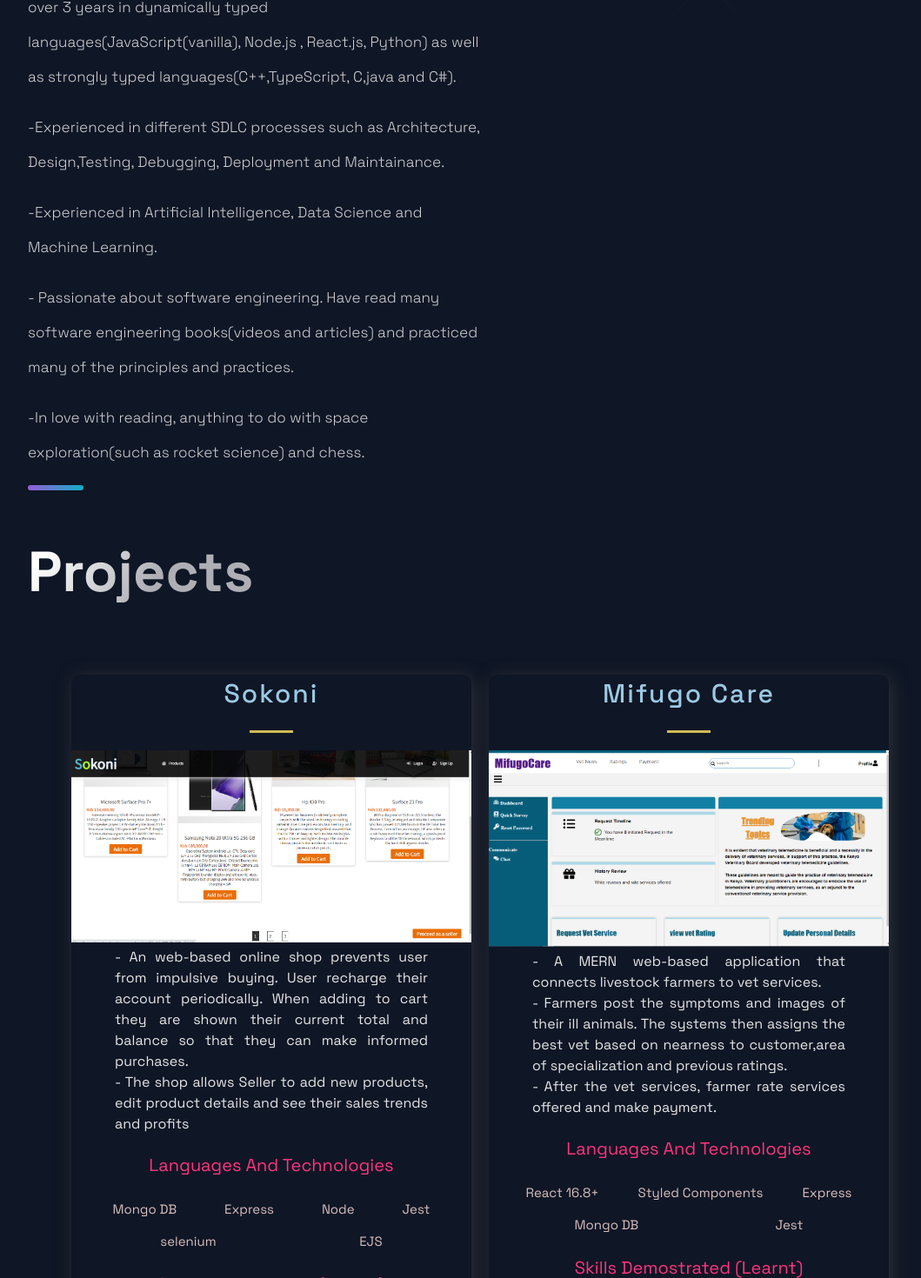
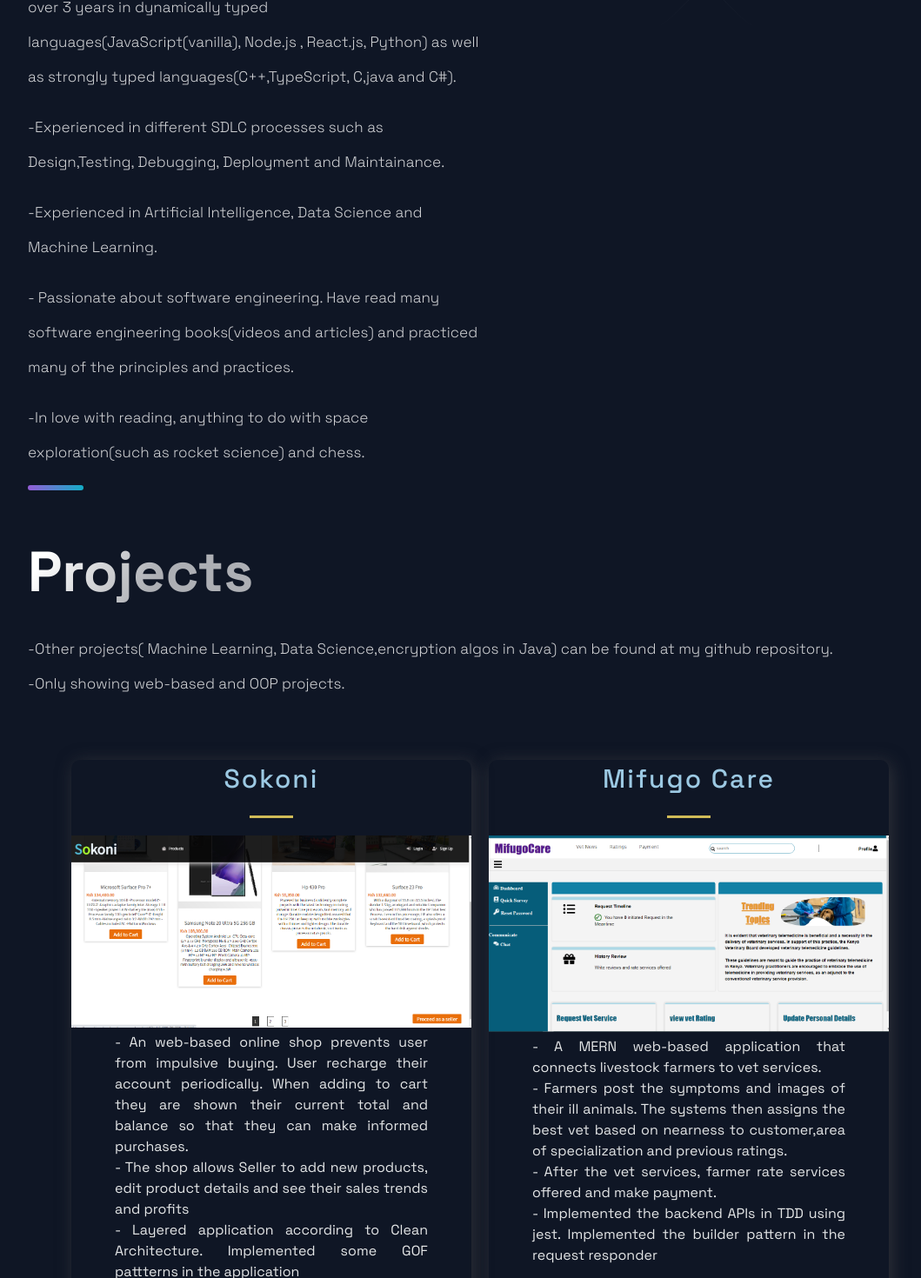
Before and after one commit to samuelmaina/portifolio, a Next.js app: page / in a window 1280 px wide. Shown: the part 599-2069 px from the top of the page at 87% size, without its empty margins (88-1147 px from the left). Built offline with nearby package versions, Linux system fonts and the light colour scheme.

Commit message:
Added more details to the projects and the header

```diff
--- a/src/components/Hero/Hero.js
+++ b/src/components/Hero/Hero.js
@@ -24,8 +24,8 @@ const Hero = (props) => (
         </SectionText>
 
         <SectionText>
-          -Experienced in different SDLC processes such as Architecture,
-          Design,Testing, Debugging, Deployment and Maintainance.
+          -Experienced in different SDLC processes such as Design,Testing,
+          Debugging, Deployment and Maintainance.
         </SectionText>
         <SectionText>
           -Experienced in Artificial Intelligence, Data Science and Machine
--- a/src/components/Projects/Projects.js
+++ b/src/components/Projects/Projects.js
@@ -16,6 +16,7 @@ import {
 import {
   Section,
   SectionDivider,
+  SectionText,
   SectionTitle,
 } from "../../styles/GlobalComponents";
 import { projects } from "../../constants/constants";
@@ -24,6 +25,12 @@ const Projects = () => (
   <Section nopadding id="projects">
     <SectionDivider />
     <SectionTitle main>Projects</SectionTitle>
+    <SectionText>
+      -Other projects( Machine Learning, Data Science,encryption algos in Java)
+      can be found at my github repository.
+      <br />
+      -Only showing web-based and OOP projects.
+    </SectionText>
     <GridContainer>
       {projects.map((p, i) => {
         return (
--- a/src/constants/constants.js
+++ b/src/constants/constants.js
@@ -5,6 +5,8 @@ export const projects = [
       `An web-based online shop prevents user from impulsive buying. User recharge their account periodically.
       When adding to cart they are shown their current total and balance so that they can make informed purchases.`,
       "The shop allows Seller to add new products, edit product details and see their sales trends and profits",
+      "Layered application according to Clean Architecture. Implemented some GOF pattterns in the application",
+      "Carried unit, integrated and end-to-end tests.",
     ],
     images: ["/images/sokoni.png"],
     tags: ["Mongo DB", "Express", "Node", "Jest", "selenium", "EJS"],
@@ -27,6 +29,7 @@ export const projects = [
       "A MERN web-based application that connects livestock farmers to vet services.",
       "Farmers post the symptoms and images of their ill animals. The systems then assigns the best vet based on nearness to customer,area of specialization and previous ratings.",
       "After the vet services, farmer rate services offered and make payment. ",
+      "Implemented the backend APIs in TDD using jest. Implemented the builder pattern in the request responder",
     ],
     images: ["/images/mifugoCare.png"],
     tags: ["React 16.8+ ", "Styled Components", "Express", "Mongo DB", "Jest"],
@@ -79,7 +82,7 @@ export const projects = [
       "Refactoring",
       "Visual Design",
       "Using Rapid API",
-      "React 16.8+ lifecycle methods",
+      "React 16.8+ hooks",
     ],
     source: "https://github.com/samuelmaina/masoko-fedha",
     visit: "https://masoko-fedha.vercel.app/",
@@ -90,8 +93,8 @@ export const projects = [
     description: [
       "A 3D rendering application made in C++",
       "Uses linear algebra and mathematics to simulate real world placement of objects.",
-      "Objects can be of different colors, materials, refractivity and reflectivity",
-      "Some of the concepts covered include Matrix multiplication, Markov Chains, Determinants",
+      "using vectors manipulation(linear algebra) to render object into space",
+      "Some of the concepts covered include Matrix operations(multiplication, scaling) and Determinants ",
     ],
     images: ["/images/raytracer.png"],
     tags: ["C++", "CMake", "SDL2"],
@@ -113,7 +116,7 @@ export const projects = [
     ],
     images: ["/images/kikokotoo.png"],
     tags: ["React 1.8+", "Ant Design"],
-    skills: ["UI design", "React 16.8++ LC methods"],
+    skills: ["UI design", "React 16.8++ hooks"],
     source: "https://github.com/samuelmaina/elimu-coach",
     visit: "https://elimu-deployment.vercel.app/",
     id: 6,
@@ -127,7 +130,7 @@ export const projects = [
     ],
     images: ["/images/guess_game.webp"],
     tags: ["React Native", "Styled Components"],
-    skills: ["Mobile Design and Development", "Refactor"],
+    skills: ["Mobile Design and Development", "Refactoring"],
     source: "https://github.com/samuelmaina/guess-game",
     id: 5,
   },
```
